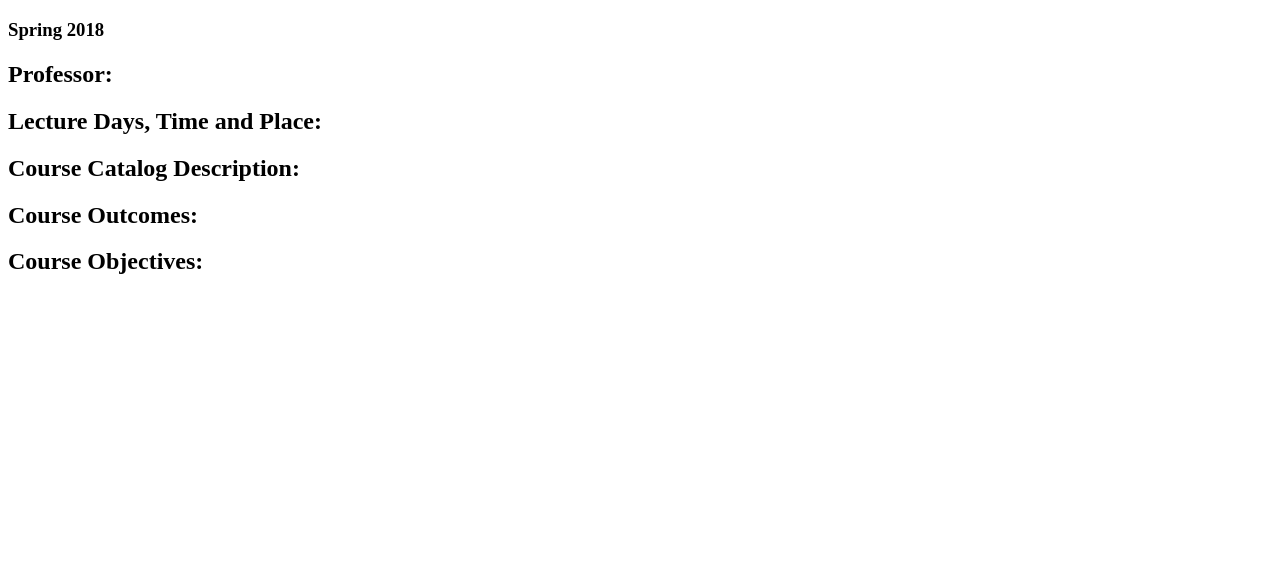
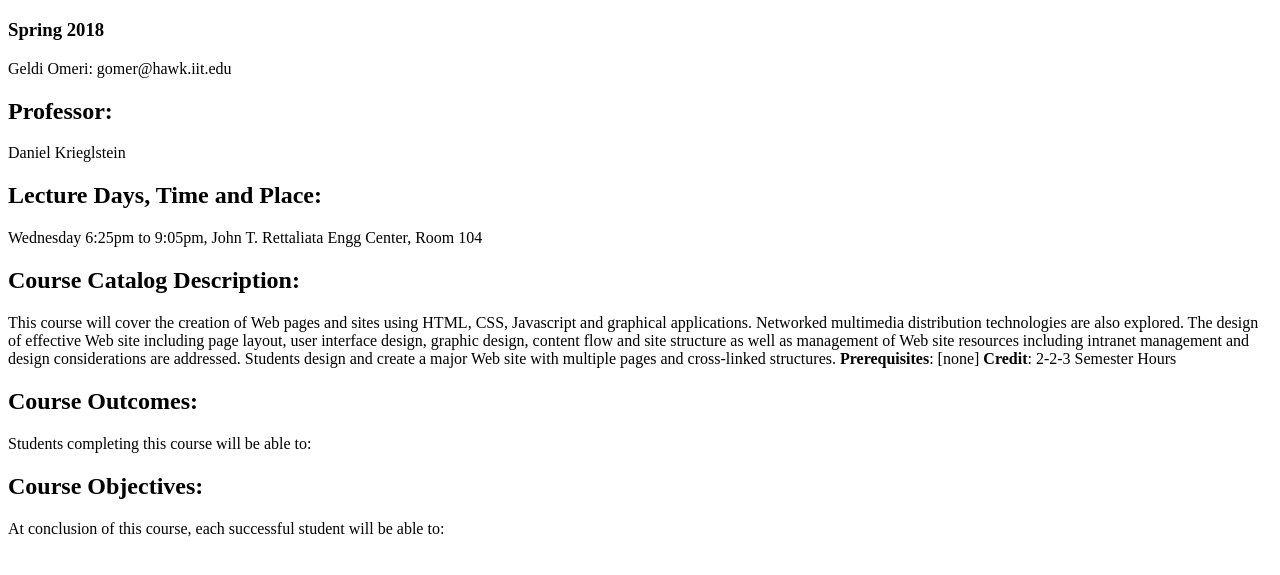
Before and after one commit to Ge0m/ITMD361_Lab_2, a plain HTML site: page index.html in a window 1280 px wide. Shown: the part 61-636 px from the top of the page. Drawn offline with Linux system fonts and the light colour scheme.

Commit message:
Added Paragraphs
Added the appropriate paragraphs to under each header.

```diff
--- a/index.html
+++ b/index.html
@@ -7,16 +7,20 @@
     <body>
         <h1>ITMD-361 Internet Technologies and Web Design</h1>
         <h3>Spring 2018</h3>
-
+        <p>Geldi Omeri: gomer@hawk.iit.edu</p>
         <h2>Professor:</h2>
-
+        <p>Daniel Krieglstein</p>
         <h2>Lecture Days, Time and Place:</h2>
-
+        <p>Wednesday 6:25pm to 9:05pm, John T. Rettaliata Engg Center, Room 104</p>
         <h2>Course Catalog Description:</h2>
-
+        <p>This course will cover the creation of Web pages and sites using HTML, CSS, Javascript and graphical applications.
+        Networked multimedia distribution technologies are also explored. The design of effective Web site including page layout, user interface design,
+        graphic design, content flow and site structure as well as management of Web site resources including intranet management and design considerations are addressed.
+        Students design and create a major Web site with multiple pages and cross-linked structures.
+        <strong>Prerequisites</strong>: [none] <strong>Credit</strong>: 2-2-3 Semester Hours</p>
         <h2>Course Outcomes:</h2>
-
+        <p> Students completing this course will be able to:</p>
         <h2>Course Objectives:</h2>
-
+        <p>At conclusion of this course, each successful student will be able to:</p>
     </body>
 </html>
```
